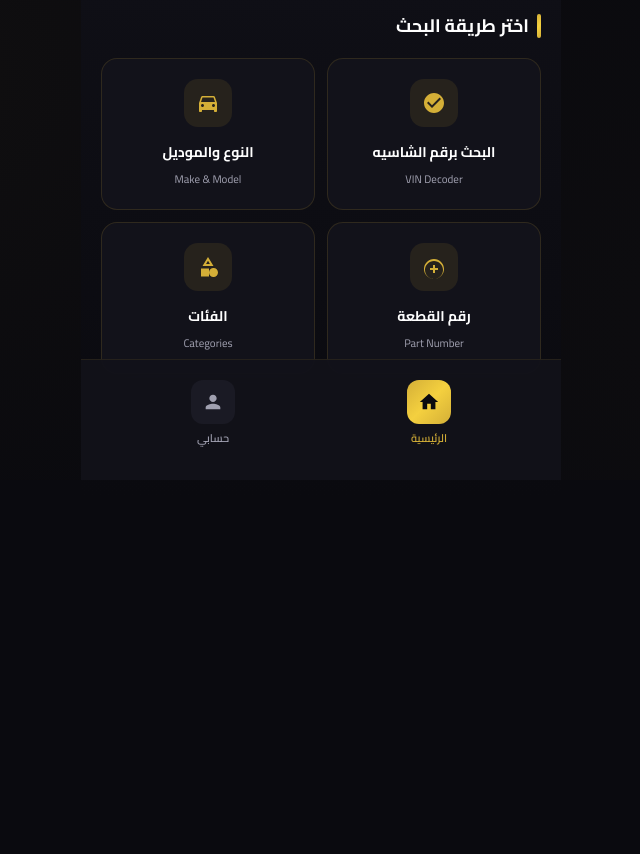
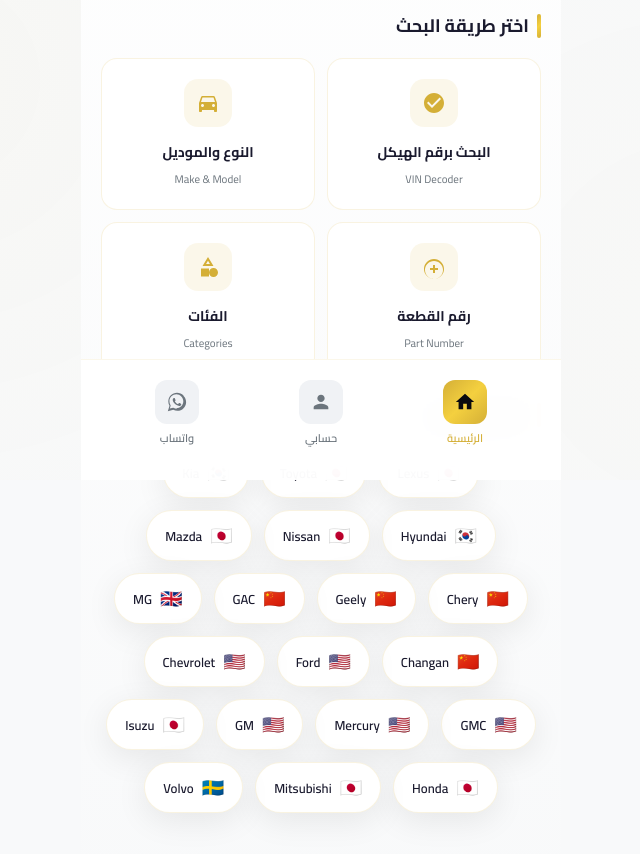
Before and after one commit to takota3090-lab/Project-2, a plain HTML site: page index.html in a window 1280 px wide. Shown: the part 320-1174 px from the top of the page, without its empty margins (319-959 px from the left). Before the commit the page ends 818 px from the top, so only its background shows below. Drawn offline with Linux system fonts and the light colour scheme.

Commit message:
Update index.html

```diff
--- a/index.html
+++ b/index.html
@@ -16,27 +16,27 @@
             --primary: #D4AF37;
             --primary-light: #F4D03F;
             --primary-dark: #B8860B;
+            --bg-dark: #F8F9FA;
+            --bg-card: #FFFFFF;
+            --bg-input: #F0F2F5;
+            --text-primary: #1A1A2E;
+            --text-secondary: #6C757D;
+            --accent: #FFD700;
+            --gradient-gold: linear-gradient(135deg, #D4AF37 0%, #F4D03F 50%, #D4AF37 100%);
+            --gradient-dark: linear-gradient(180deg, #FFFFFF 0%, #F8F9FA 100%);
+            --shadow-gold: 0 4px 20px rgba(212, 175, 55, 0.3);
+            --shadow-card: 0 8px 32px rgba(0, 0, 0, 0.08);
+        }
+
+        /* Dark theme as secondary */
+        body.dark-theme {
             --bg-dark: #0A0A0F;
             --bg-card: #12121A;
             --bg-input: #1A1A24;
             --text-primary: #FFFFFF;
             --text-secondary: #A0A0B0;
-            --accent: #FFD700;
-            --gradient-gold: linear-gradient(135deg, #D4AF37 0%, #F4D03F 50%, #D4AF37 100%);
             --gradient-dark: linear-gradient(180deg, #12121A 0%, #0A0A0F 100%);
-            --shadow-gold: 0 4px 20px rgba(212, 175, 55, 0.3);
             --shadow-card: 0 8px 32px rgba(0, 0, 0, 0.4);
-        }
-
-        /* Light theme variables */
-        body.light-theme {
-            --bg-dark: #F8F9FA;
-            --bg-card: #FFFFFF;
-            --bg-input: #F0F2F5;
-            --text-primary: #1A1A2E;
-            --text-secondary: #6C757D;
-            --gradient-dark: linear-gradient(180deg, #FFFFFF 0%, #F8F9FA 100%);
-            --shadow-card: 0 8px 32px rgba(0, 0, 0, 0.08);
         }
 
         body {
@@ -80,17 +80,17 @@
             display: flex;
             justify-content: space-between;
             align-items: center;
-            background: rgba(18, 18, 26, 0.8);
+            background: rgba(255, 255, 255, 0.9);
             backdrop-filter: blur(10px);
             position: sticky;
             top: 0;
             z-index: 50;
+            border-bottom: 1px solid rgba(212, 175, 55, 0.2);
+        }
+
+        body.dark-theme .header {
+            background: rgba(18, 18, 26, 0.8);
             border-bottom: 1px solid rgba(212, 175, 55, 0.1);
-        }
-
-        body.light-theme .header {
-            background: rgba(255, 255, 255, 0.9);
-            border-bottom: 1px solid rgba(212, 175, 55, 0.2);
         }
 
         .logo-section {
@@ -195,15 +195,11 @@
             left: 0;
             right: 0;
             bottom: 0;
-            background: linear-gradient(to bottom, rgba(10,10,15,0.3), rgba(10,10,15,0.9));
+            background: linear-gradient(to bottom, rgba(0,0,0,0.2), rgba(0,0,0,0.7));
             display: flex;
             flex-direction: column;
             justify-content: flex-end;
             padding: 24px;
-        }
-
-        body.light-theme .hero-overlay {
-            background: linear-gradient(to bottom, rgba(0,0,0,0.2), rgba(0,0,0,0.7));
         }
 
         .hero-title {
@@ -211,6 +207,7 @@
             font-weight: 800;
             margin-bottom: 8px;
             text-shadow: 0 2px 4px rgba(0,0,0,0.5);
+            color: #FFFFFF;
         }
 
         .hero-subtitle {
@@ -302,6 +299,44 @@
         .search-desc {
             font-size: 11px;
             color: var(--text-secondary);
+        }
+
+        /* Brands Section */
+        .brands-section {
+            padding: 0 20px;
+            margin-bottom: 24px;
+        }
+
+        .brands-grid {
+            display: flex;
+            flex-wrap: wrap;
+            gap: 12px;
+            justify-content: center;
+            margin-top: 12px;
+        }
+
+        .brand-item {
+            background: var(--bg-card);
+            border: 1px solid rgba(212, 175, 55, 0.15);
+            border-radius: 40px;
+            padding: 8px 18px;
+            display: inline-flex;
+            align-items: center;
+            gap: 8px;
+            font-size: 13px;
+            font-weight: 600;
+            transition: all 0.3s ease;
+            cursor: pointer;
+            box-shadow: var(--shadow-card);
+        }
+
+        .brand-item:hover {
+            border-color: var(--primary);
+            transform: translateY(-2px);
+        }
+
+        .brand-icon {
+            font-size: 18px;
         }
 
         /* Search Forms */
@@ -900,7 +935,7 @@
             transform: translateX(-50%);
             width: 100%;
             max-width: 480px;
-            background: rgba(18, 18, 26, 0.95);
+            background: rgba(255, 255, 255, 0.95);
             backdrop-filter: blur(20px);
             border-top: 1px solid rgba(212, 175, 55, 0.1);
             padding: 12px 24px 24px;
@@ -909,8 +944,8 @@
             z-index: 100;
         }
 
-        body.light-theme .bottom-nav {
-            background: rgba(255, 255, 255, 0.95);
+        body.dark-theme .bottom-nav {
+            background: rgba(18, 18, 26, 0.95);
         }
 
         .nav-item {
@@ -1022,7 +1057,7 @@
                         <div class="search-icon">
                             <svg viewBox="0 0 24 24"><path d="M12 2C6.48 2 2 6.48 2 12s4.48 10 10 10 10-4.48 10-10S17.52 2 12 2zm-2 15l-5-5 1.41-1.41L10 14.17l7.59-7.59L19 8l-9 9z"/></svg>
                         </div>
-                        <h4 class="search-title">البحث برقم الشاسيه</h4>
+                        <h4 class="search-title">البحث برقم الهيكل</h4>
                         <p class="search-desc">VIN Decoder</p>
                     </div>
 
@@ -1051,6 +1086,11 @@
                     </div>
                 </div>
             </div>
+
+            <div class="brands-section">
+                <h3 class="section-title">أشهر الماركات</h3>
+                <div class="brands-grid" id="brandsGrid"></div>
+            </div>
         </div>
 
         <!-- VIN Search -->
@@ -1059,13 +1099,13 @@
                 <button class="back-btn" onclick="showHome()">
                     <svg viewBox="0 0 24 24"><path d="M20 11H7.83l5.59-5.59L12 4l-8 8 8 8 1.41-1.41L7.83 13H20v-2z"/></svg>
                 </button>
-                <h2 class="form-title">البحث برقم الشاسيه</h2>
+                <h2 class="form-title">البحث برقم الهيكل</h2>
             </div>
 
             <div class="input-group">
-                <label class="input-label">أدخل رقم الشاسيه (VIN)</label>
+                <label class="input-label">أدخل رقم الهيكل (VIN)</label>
                 <input type="text" class="input-field vin-input" id="vinInput" placeholder="JT3BL1DZ0B..." maxlength="17" oninput="decodeVIN(this.value)">
-                <p style="font-size: 12px; color: var(--text-secondary); margin-top: 8px; text-align: center;">رقم الشاسيه يتكون من 17 حرف ورقم</p>
+                <p style="font-size: 12px; color: var(--text-secondary); margin-top: 8px; text-align: center;">رقم الهيكل يتكون من 17 حرف ورقم</p>
             </div>
 
             <div class="vin-info" id="vinInfo">
@@ -1088,7 +1128,7 @@
                 </div>
             </div>
 
-            <button class="submit-btn" id="vinSearchBtn" onclick="searchByVIN()" disabled>البحث عن القطع المتوافقة</button>
+            <button class="submit-btn" id="vinSearchBtn" onclick="searchByVIN()">البحث عن القطع المتوافقة</button>
         </div>
 
         <!-- Make/Model Search -->
@@ -1330,10 +1370,36 @@
                 </div>
                 <span class="nav-label">حسابي</span>
             </div>
+            <div class="nav-item" onclick="window.open('https://wa.me/966500000000?text=مرحباً، أحتاج مساعدة بخصوص قطع الغيار', '_blank')">
+                <div class="nav-icon">
+                    <svg viewBox="0 0 24 24" fill="currentColor"><path d="M19.077 4.928C17.191 3.041 14.683 2 12.006 2 6.798 2 2.55 6.247 2.543 11.455c-.002 1.676.436 3.311 1.266 4.748L2 22l5.932-1.56c1.387.757 2.949 1.156 4.537 1.156h.004c5.205 0 9.454-4.249 9.462-9.458.004-2.526-.979-4.9-2.758-6.68zm-7.07 14.56h-.003c-1.414 0-2.802-.38-4.01-1.096l-.288-.171-3.52.925.94-3.433-.188-.298c-.788-1.25-1.204-2.693-1.202-4.168.007-4.178 3.4-7.57 7.581-7.57 2.022.007 3.922.79 5.352 2.22 1.43 1.43 2.217 3.335 2.21 5.358-.008 4.18-3.402 7.573-7.582 7.573zm4.156-5.674c-.228-.114-1.35-.666-1.56-.742-.21-.076-.362-.114-.515.114-.152.228-.59.742-.724.894-.133.152-.266.171-.494.057-.228-.114-.963-.355-1.835-1.133-.679-.604-1.137-1.35-1.27-1.578-.133-.228-.015-.352.1-.465.104-.103.228-.267.342-.401.114-.133.152-.228.228-.38.076-.152.038-.285-.019-.399-.057-.114-.514-1.24-.705-1.698-.185-.444-.374-.384-.514-.39-.133-.006-.285-.006-.438-.006-.152 0-.398.057-.607.285-.209.228-.798.78-.798 1.902 0 1.122.817 2.207.932 2.36.114.152 1.608 2.455 3.895 3.444.544.235.97.376 1.302.482.547.175 1.045.15 1.438.091.439-.066 1.35-.552 1.54-1.085.19-.533.19-.99.133-1.085-.057-.095-.209-.152-.438-.266z"/></svg>
+                </div>
+                <span class="nav-label">واتساب</span>
+            </div>
         </nav>
     </div>
 
     <script>
+        // Brand icons mapping
+        const brandIcons = {
+            'Lexus': '🇯🇵', 'Toyota': '🇯🇵', 'Kia': '🇰🇷', 'Hyundai': '🇰🇷', 'Nissan': '🇯🇵', 'Mazda': '🇯🇵', 'Chery': '🇨🇳', 'Geely': '🇨🇳', 'GAC': '🇨🇳', 'MG': '🇬🇧', 'Changan': '🇨🇳', 'Ford': '🇺🇸', 'Chevrolet': '🇺🇸', 'GMC': '🇺🇸', 'Mercury': '🇺🇸', 'GM': '🇺🇸', 'Isuzu': '🇯🇵', 'Honda': '🇯🇵', 'Mitsubishi': '🇯🇵', 'Volvo': '🇸🇪'
+        };
+        const brandList = ['Lexus', 'Toyota', 'Kia', 'Hyundai', 'Nissan', 'Mazda', 'Chery', 'Geely', 'GAC', 'MG', 'Changan', 'Ford', 'Chevrolet', 'GMC', 'Mercury', 'GM', 'Isuzu', 'Honda', 'Mitsubishi', 'Volvo'];
+
+        const brandsGrid = document.getElementById('brandsGrid');
+        brandList.forEach(brand => {
+            const brandDiv = document.createElement('div');
+            brandDiv.className = 'brand-item';
+            brandDiv.innerHTML = `<span class="brand-icon">${brandIcons[brand] || '🚗'}</span><span>${brand}</span>`;
+            brandDiv.onclick = () => { showSearch('make'); setTimeout(() => { document.getElementById('makeSelect').value = brand; updateModels(); }, 100); };
+            brandsGrid.appendChild(brandDiv);
+        });
+
+        // Theme Toggle - main theme is white (light), dark secondary
+        function toggleTheme() {
+            document.body.classList.toggle('dark-theme');
+        }
+
         // Real WMI Database for VIN Decoding
         const wmiDatabase = {
             // Toyota & Lexus (Japan)
@@ -1604,11 +1670,6 @@
         let selectedCategory = null;
         let currentVINData = null;
 
-        // Theme Toggle
-        function toggleTheme() {
-            document.body.classList.toggle('light-theme');
-        }
-
         // Navigation
         function showHome() {
             document.querySelectorAll('.search-form, .results-section, .loading').forEach(el => {
@@ -1683,7 +1744,10 @@
         }
 
         function searchByVIN() {
-            if (!currentVINData) return;
+            if (!currentVINData) {
+                alert('الرجاء إدخال رقم هيكل صحيح');
+                return;
+            }
             performSearch();
         }
 
```
